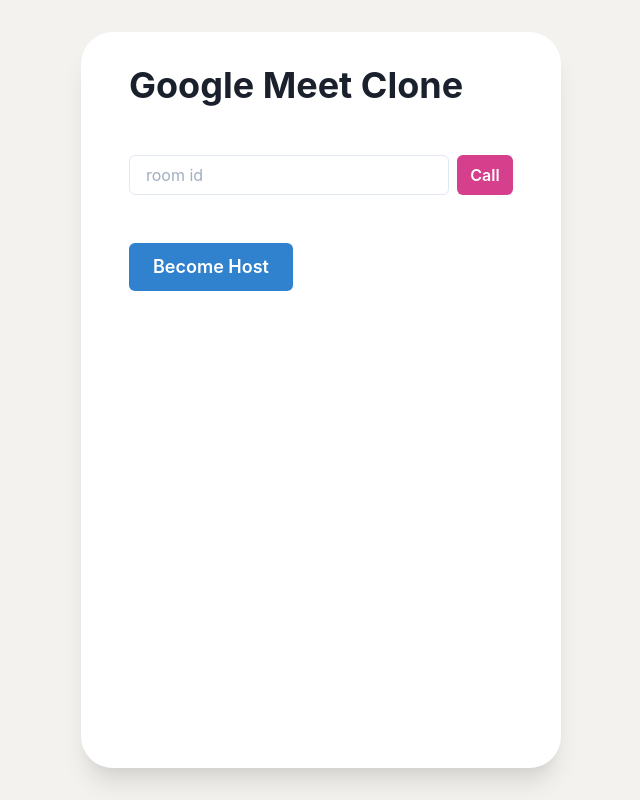
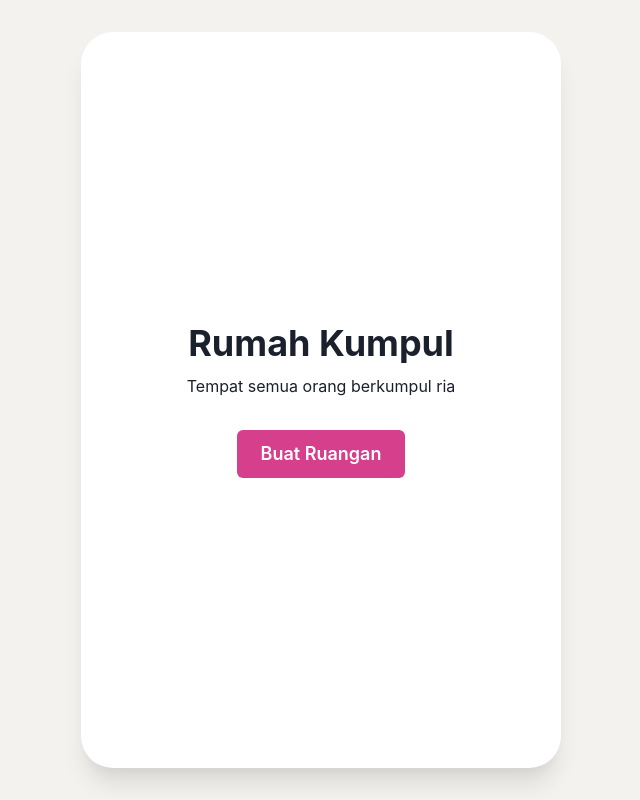
Before and after one commit to warmbyte/mangga, a Next.js app: page / in a window 1280 px wide. Shown: the whole page, without its empty margins (319-959 px from the left). Built offline with nearby package versions, Linux system fonts and the light colour scheme.

Commit message:
update ui

```diff
--- a/pages/index.tsx
+++ b/pages/index.tsx
@@ -1,102 +1,21 @@
-import { useState, useRef } from "react";
-import { Container, Stack, Button, Heading, Input } from "@chakra-ui/react";
+import { Stack, Button, Heading, Text } from "@chakra-ui/react";
 
 export default function Home() {
-  const [connectionId, setConnectionId] = useState(null);
-  const [roomId, setRoomId] = useState("");
-  const [joinedCall, setJoinedCall] = useState(false);
-  const videoRef = useRef(null);
-  const peerRef = useRef(null);
-
-  const handleCall = () => {
-    // @ts-ignore
-    const peer = new Peer();
-    const getUserMedia = navigator.getUserMedia;
-    getUserMedia(
-      { video: true, audio: true },
-      function (stream) {
-        const call = peer.call(roomId, stream);
-        call.on("stream", function (remoteStream) {
-          setJoinedCall(true);
-          videoRef.current.srcObject = remoteStream;
-        });
-      },
-      function (err) {
-        console.log("Failed to get local stream", err);
-      }
-    );
-  };
-
-  const connect = () => {
-    const getUserMedia = navigator.getUserMedia;
-    // @ts-ignore
-    peerRef.current = new Peer();
-    const peer = peerRef.current;
-
-    peer.on("open", function () {
-      if (peer.id) {
-        console.log("connection id", peer.id);
-        setConnectionId(peer.id);
-      }
-    });
-
-    // startCapture().then((stream) => {
-    //   console.log(stream);
-    //   videoRef.current.srcObject = stream;
-
-    //   peer.on("call", function (call) {
-    //     call.answer(stream);
-    //   });
-    // });
-
-    peer.on("call", function (call) {
-      getUserMedia(
-        { video: true, audio: true },
-        function (stream) {
-          call.answer(stream);
-        },
-        function (err) {
-          console.log("Failed to get local stream", err);
-        }
-      );
-
-      call.on("stream", function (remoteStream) {
-        videoRef.current.srcObject = remoteStream;
-      });
-    });
-  };
-
-  // function startCapture() {
-  //   // @ts-ignore
-  //   return navigator.mediaDevices.getDisplayMedia(null);
-  // }
-
   return (
-    <Container maxW="5xl">
-      <Stack
-        display={connectionId || joinedCall ? "none" : undefined}
-        minH="100vh"
-        spacing="3rem"
-        justify="center"
-        align="center"
-      >
-        <Heading>Google Meet Clone</Heading>
-        <Stack direction="row">
-          <Input
-            value={roomId}
-            onChange={(e) => setRoomId(e.target.value)}
-            type="text"
-            placeholder="room id"
-          />
-          <Button onClick={handleCall} colorScheme="pink">
-            Call
-          </Button>
-        </Stack>
-        <Button onClick={connect} colorScheme="blue" size="lg">
-          Become Host
-        </Button>
+    <Stack
+      spacing="2rem"
+      position="relative"
+      align="center"
+      justify="center"
+      h="100%"
+    >
+      <Stack>
+        <Heading textAlign="center">Rumah Kumpul</Heading>
+        <Text>Tempat semua orang berkumpul ria</Text>
       </Stack>
-      <video ref={videoRef} autoPlay controls />
-    </Container>
+      <Button size="lg" colorScheme="pink">
+        Buat Ruangan
+      </Button>
+    </Stack>
   );
 }
```
Also changed, not shown: pages/room/[slug].tsx (+17 -7 lines).
